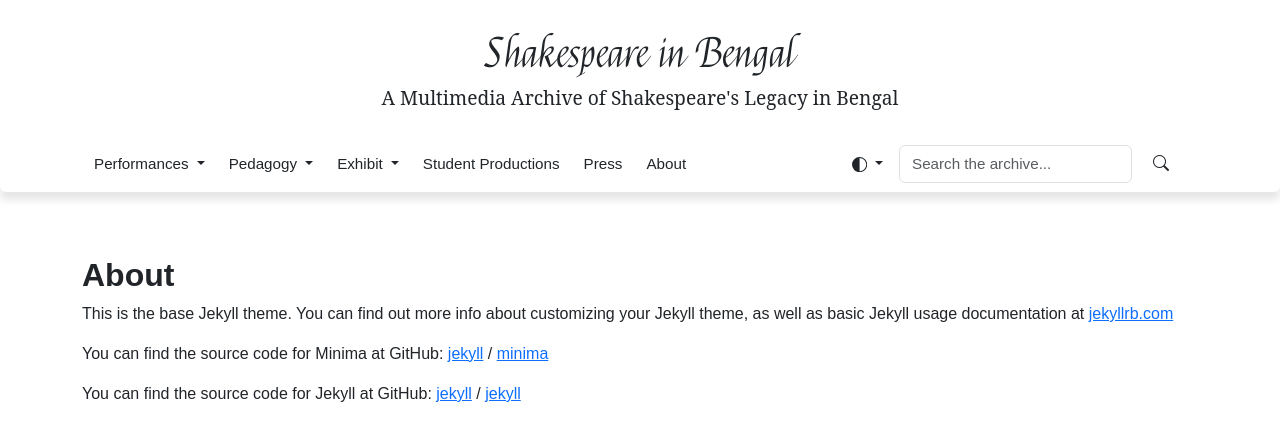
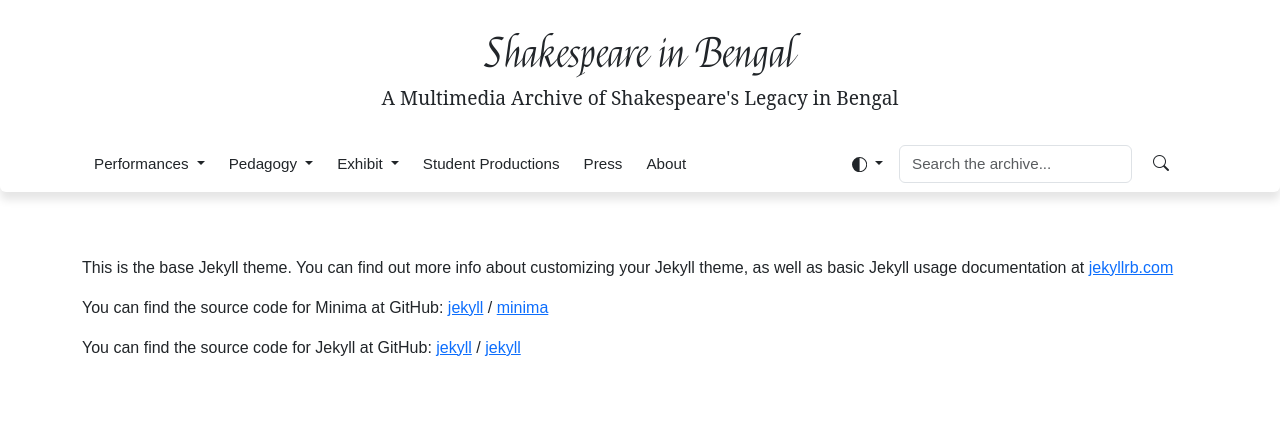
Before and after one commit to shakespeareinbengal/shakespeareinbengal.github.io, a Jekyll site: the page built from about.markdown, in a window 1280 px wide. Shown: the top 441 px of the page. Built offline with Jekyll 4.4.1, drawn with Linux system fonts in a browser that asks for light colours.

Commit message:
Remove post title

```diff
--- a/_layouts/default.html
+++ b/_layouts/default.html
@@ -8,7 +8,6 @@
         {% include header.html %}
         <main id="maincontent" role="main" aria-label="Content" class="flex-shrink-0"></main>
             <div class="container mx-9 my-3">
-                {% if page.title %}<h2 style="text-align: left;"><b>{{ page.title }}</b></h2>{% endif %}
                 {{ content }}
             </div>
         </main>
```
